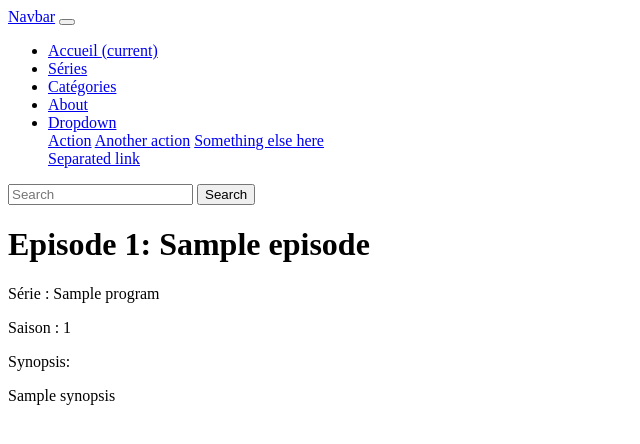
After one commit to Hellwood37/wild-series, a Symfony app: template templates/program/episode_show.html.twig in a window 1280 px wide. The commit adds this page. Shown: the top 444 px of the page, without its empty margins (0-640 px from the left). Run offline with Twig, Linux system fonts and the light colour scheme; the template is opened without the code that fills it: most values are stand-ins (such as "Sample title", 1, 10 or a date in 2020); some libraries are stand-ins or nearby versions.

Commit message:
Link added on season show & page episode show added

```diff
--- /dev/null
+++ b/templates/program/episode_show.html.twig
@@ -0,0 +1,23 @@
+{% extends 'base.html.twig' %}
+
+{% block title %}
+  Episode {{ episode.number }}: {{ episode.title }}
+{% endblock %}
+
+{% block body %}
+  <h1>
+    Episode {{ episode.number }}: {{ episode.title }}
+  </h1>
+  <p>
+    Série : {{ program.title }}
+  </p>
+  <p>
+    Saison : {{ season.number }}
+  </p>
+  <p>
+    Synopsis:
+  </p>
+  <p>
+    {{ episode.synopsis }}
+  </p>
+{% endblock %}
--- a/templates/program/season_show.html.twig
+++ b/templates/program/season_show.html.twig
@@ -14,7 +14,7 @@
 
   {% for episode in episodes %}
     <ul>
-      <a href='#'><li>Episode {{ episode.number }}: {{ episode.title }}</li></a>
+      <a href="{{ path('program_episode_show', { programId: program.id, seasonId: season.id, episodeId: episode.id }) }}"><li>Episode {{ episode.number }}: {{ episode.title }}</li></a>
     </ul>
   {% endfor %}
 {% endblock %}
```
Also changed, not shown: src/Controller/ProgramController.php (+28 -6 lines).
